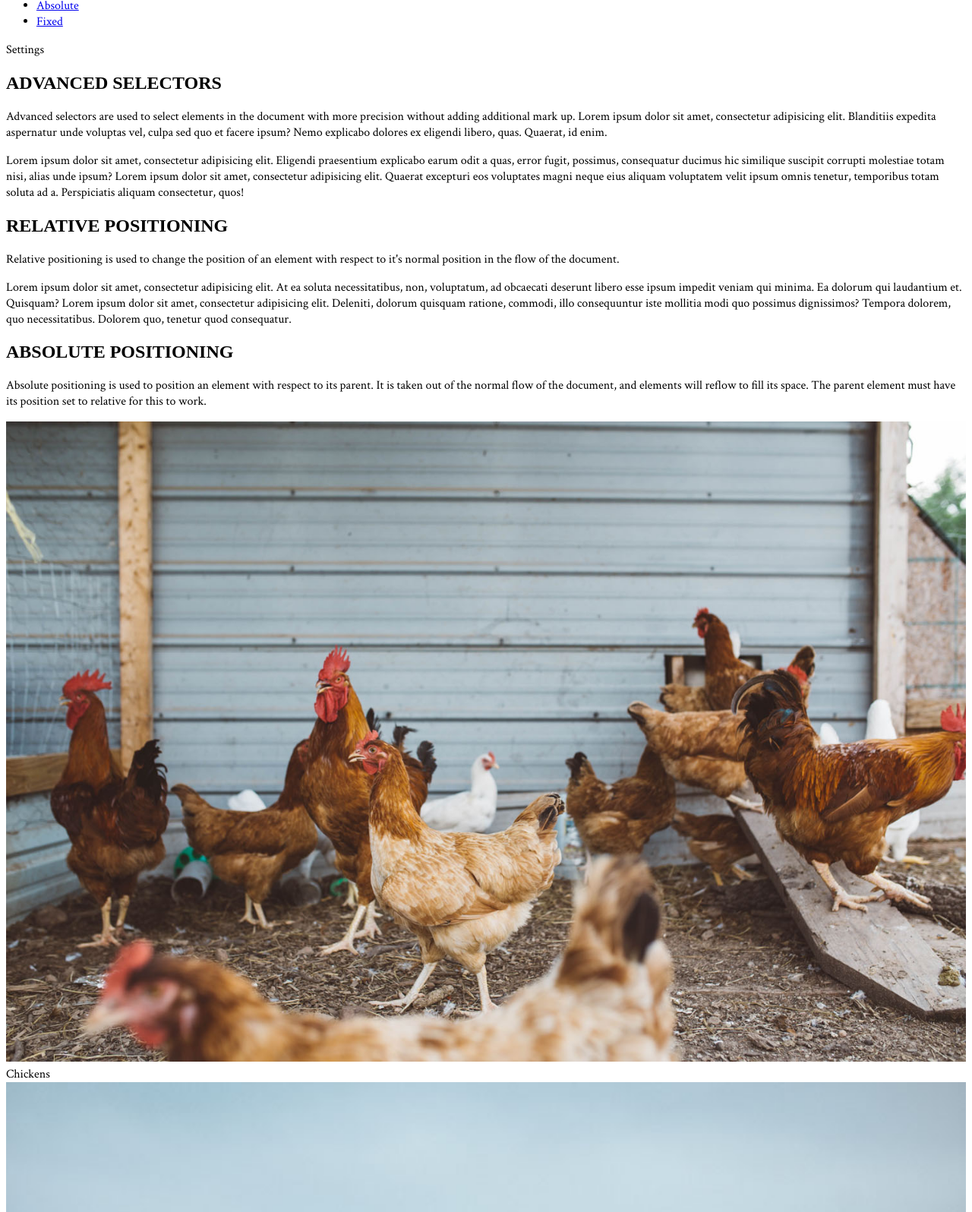
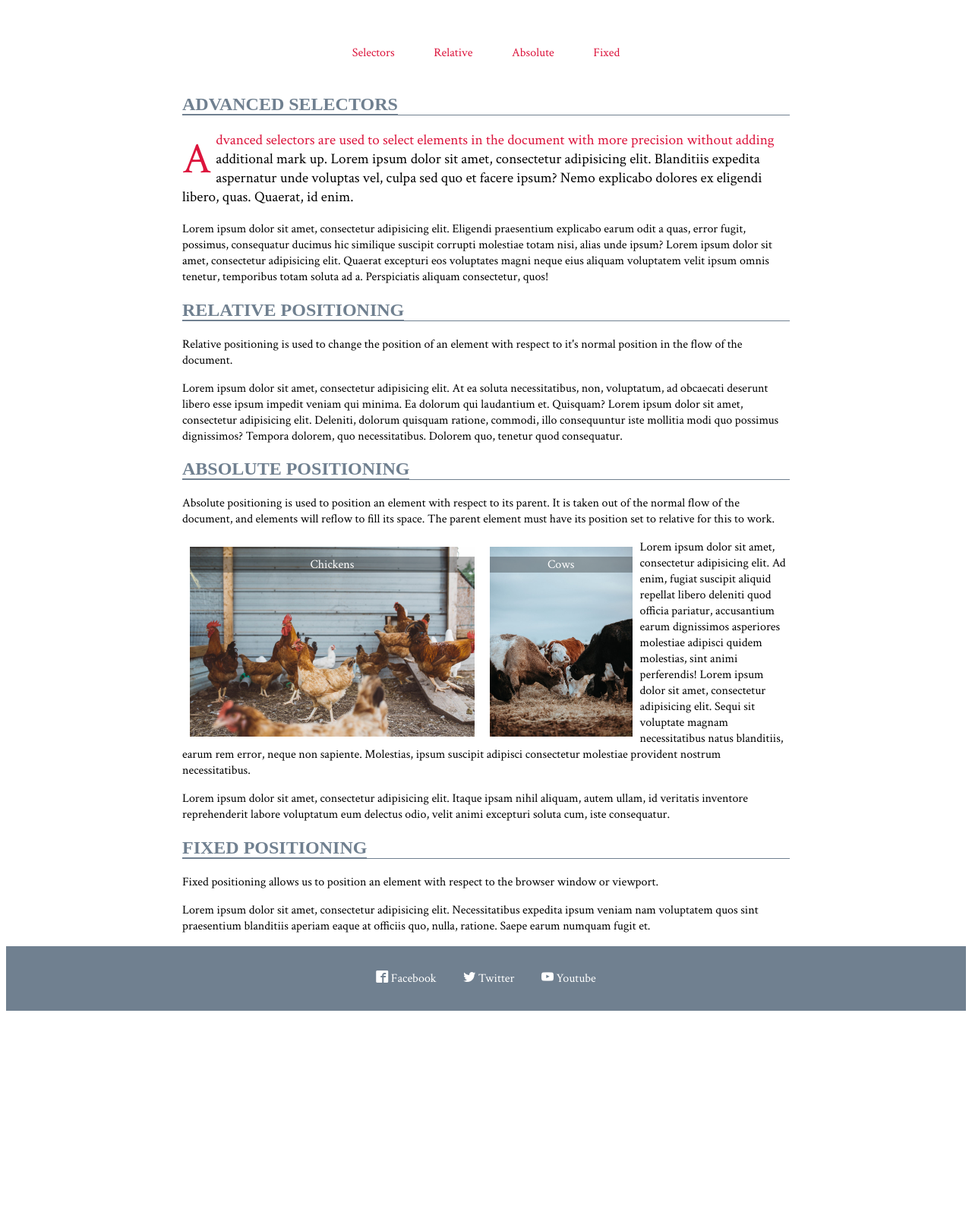
Before and after one commit to pkinopk/CPSC-2030-Web-Development-II, a plain HTML site: page Assignment-1/index.html in a window 1280 px wide. Shown: the part 125-1721 px from the top of the page at 76% size. After the commit the page ends 1464 px from the top, so only its background shows below. Drawn offline with Linux system fonts and the light colour scheme; a web font is replaced by a local one.

Commit message:
Missing border at h2s

```diff
--- /dev/null
+++ b/Assignment-1/icomoon/style.css
@@ -0,0 +1,40 @@
+@font-face {
+  font-family: 'icomoon';
+  src: url('fonts/icomoon.eot?un5ter');
+  src: url('fonts/icomoon.eot?un5ter#iefix') format('embedded-opentype'), url('fonts/icomoon.ttf?un5ter') format('truetype'), url('fonts/icomoon.woff?un5ter') format('woff'), url('fonts/icomoon.svg?un5ter#icomoon') format('svg');
+  font-weight: normal;
+  font-style: normal;
+}
+
+a[href="http://facebook.com"]:before,
+a[href="http://twitter.com"]:before,
+a[href="http://youtube.com"]:before,
+div[class="settings"]:before {
+  /* use !important to prevent issues with browser extensions that change fonts */
+  font-family: 'icomoon' !important;
+  speak: none;
+  font-style: normal;
+  font-weight: normal;
+  font-variant: normal;
+  text-transform: none;
+  line-height: 1;
+  /* Better Font Rendering =========== */
+  -webkit-font-smoothing: antialiased;
+  -moz-osx-font-smoothing: grayscale;
+}
+
+div[class="settings"]:before {
+  content: "\e994";
+}
+
+a[href="http://facebook.com"]:before {
+  content: "\ea91";
+}
+
+a[href="http://twitter.com"]:before {
+  content: "\ea96";
+}
+
+a[href="http://youtube.com"]:before {
+  content: "\ea9d";
+}
--- a/Assignment-1/index.html
+++ b/Assignment-1/index.html
@@ -5,6 +5,7 @@
 	<title>Assignment 1</title>
 
 	<link rel="stylesheet" href="style.css">
+	<link rel="stylesheet" href="icomoon/style.css">
 
 </head>
 <body>
--- a/Assignment-1/style.css
+++ b/Assignment-1/style.css
@@ -10,8 +10,16 @@ h2 {
     font-family: 'Quattrocento', serif;
 }
 
+h1 {
+    font-size: 4em;
+    text-align: center;
+}
+
 h2 {
     text-transform: uppercase;
+    border-bottom: 1px solid;
+    top: 5em;
+    color: slategrey;
 }
 
 img {
@@ -24,10 +32,17 @@ figure {
 
 footer {
     background-color: slategrey;
+    padding: 1em;
 }
 
 footer li {
     display: inline-block;
+}
+
+footer li a {
+    color: white;
+    text-decoration: none;
+    padding: 1em;
 }
 
 footer ul {
@@ -35,7 +50,89 @@ footer ul {
     padding: 0;
 }
 
+.settings {
+    position: fixed;
+    float: left;
+    top: 1em;
+    right: 1em;
+}
+
+header nav li a {
+    text-decoration: none;
+    color: crimson;
+}
+
+header nav li:first-of-type {
+    border-left: 0em;
+}
+
+header nav li:last-of-type {
+    border-right: 0em;
+}
+
+header nav ul {
+    text-align: center;
+    display: block;
+    padding: 0px;
+    margin: auto;
+}
+
+main p:first-of-type {
+    font-size: 120%;
+}
+
+main p:first-of-type:first-line {
+    color: crimson;
+}
+
+main p:first-of-type:first-letter {
+    float: left;
+    font-size: 3em;
+    margin: 0 0.1em 0 0;
+}
+
+span {
+    position: relative;
+    border-bottom: 1px solid;
+}
+
+figcaption {
+    text-align: center;
+    position: absolute;
+    right: 0;
+    top: 5%;
+    background: rgba(0, 0, 0, 0.3);
+    display: inline-block;
+    color: white;
+    width: 100%;
+}
+
 
 /* Desktop Layout */
 
-@media screen and (min-width:500px) {}
+@media screen and (min-width:500px) {
+    header nav li {
+        display: inline-block;
+        text-align: center;
+        border-style: solid;
+        border-width: 1.5em;
+        border-color: white;
+    }
+    figure {
+        float: left;
+        position: relative;
+        margin: 10px;
+    }
+    img {
+        float: left;
+        height: 250px;
+        width: auto;
+    }
+    .wrapper {
+        max-width: 800px;
+        margin: auto;
+    }
+    p:first-child {
+        font-style: italic;
+    }
+}
```
Also changed, not shown: Assignment-1/icomoon/selection.json (added, +151 -0 lines), Assignment-1/icomoon/fonts/icomoon.ttf (added), Assignment-1/icomoon/fonts/icomoon.woff (added), 2 other files.
